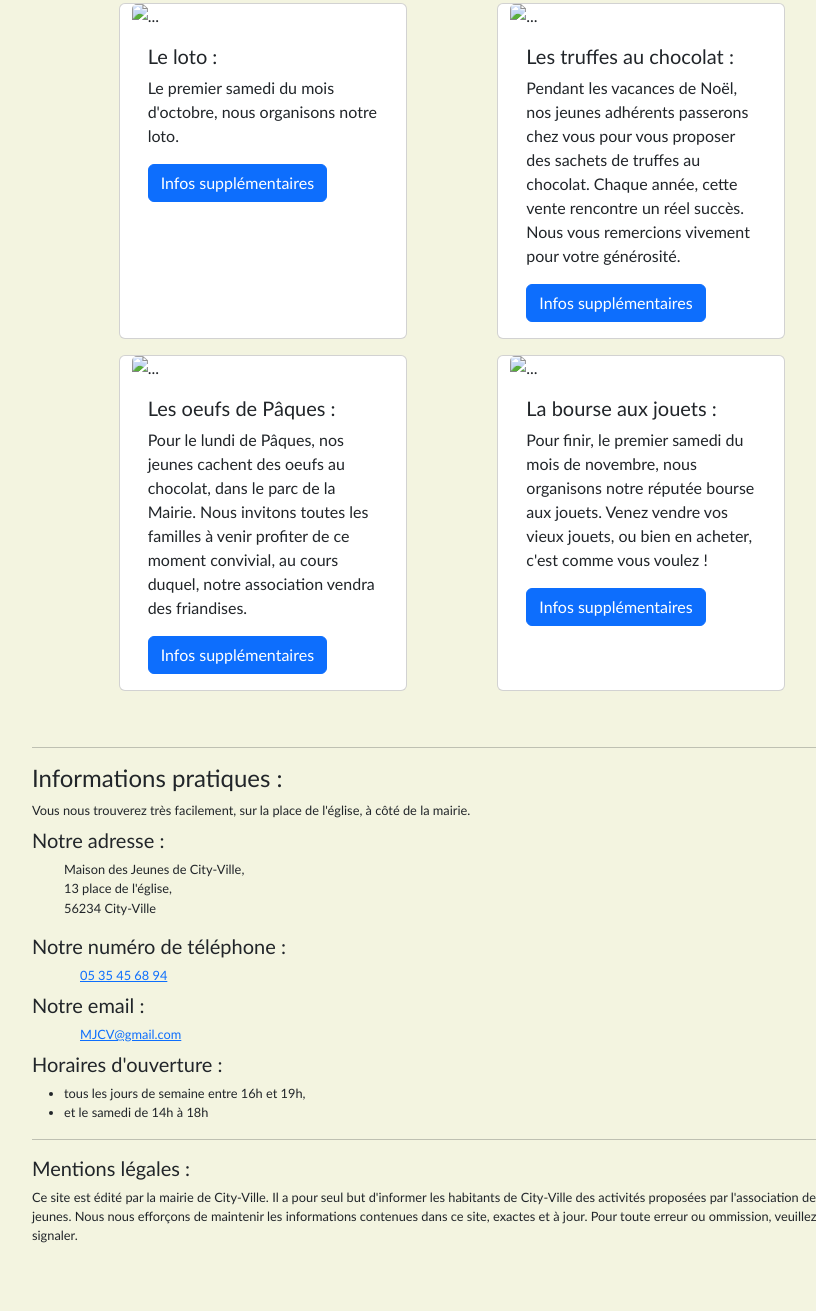
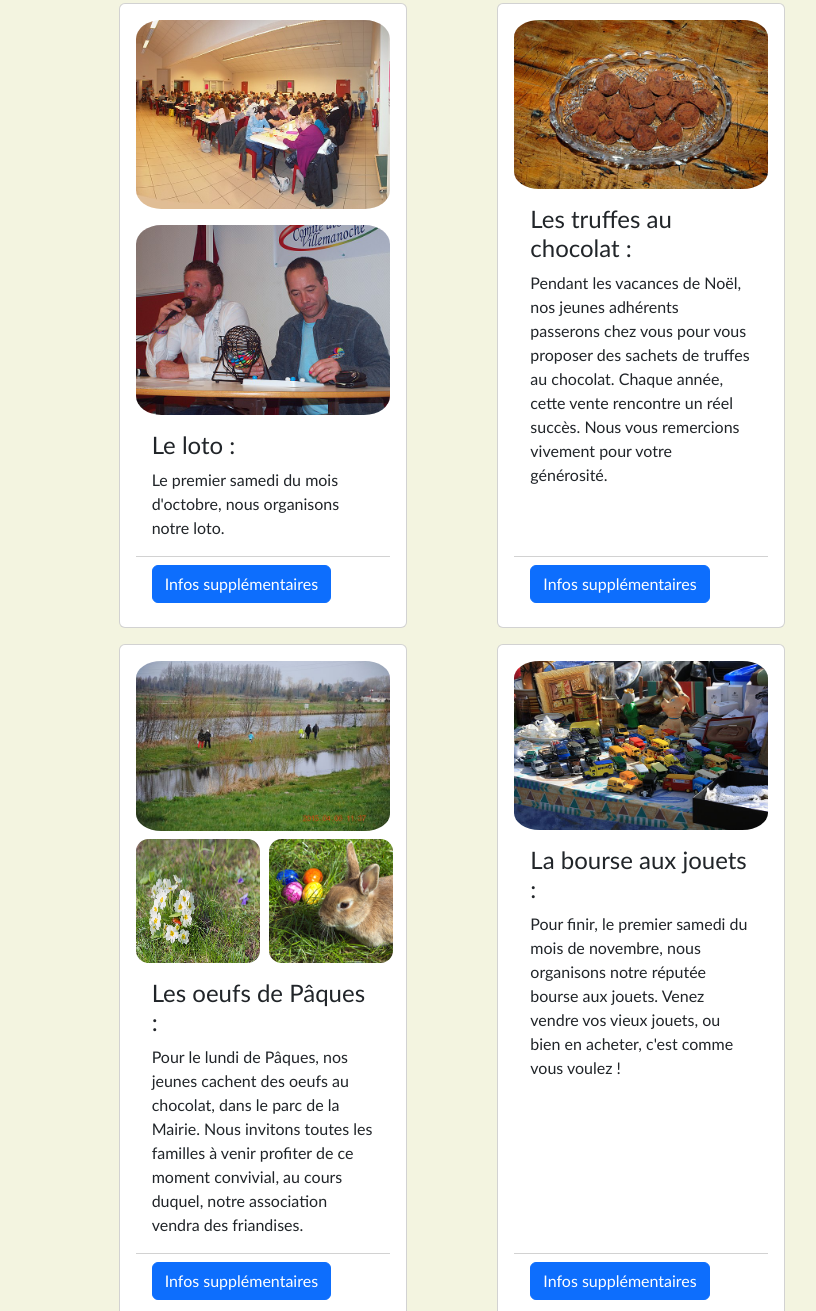
Before and after one commit to Karine167/ECF_entrainement_1, a website: page index.html in a window 1280 px wide. Shown: the part 991-2302 px from the top of the page, without its empty margins (176-992 px from the left). Before the commit the page ends 2268 px from the top, so only its background shows below. Drawn offline with nearby package versions, Linux system fonts and the light colour scheme.

Commit message:
Ajout photos dans evenements

```diff
--- a/index.html
+++ b/index.html
@@ -121,13 +121,18 @@
       <p>Afin de récolter des dons pour financer le bon fonctionnement et le bon
         déroulement des sorties de l'association, nous organisons plusieurs événements.</p>
       <div class="container-fluid row  justify-content-evenly ">
-        <div class="card col col-6 mb-3" style="width: 18rem;">
-          <img src="..." class="card-img-top" alt="...">
+        <div class="card col col-6 mb-3 p-3" style="width: 18rem;">
+          <img src="./photos/640px-Villemanoche-FR-89-loto_2018-a01.jpg" class="card-img-top mb-3"
+          alt="loto dans la salle des fêtes">
+          <img src="./photos/640px-Villemanoche-FR-89-loto_2018-a05.jpg" class="card-img-top"
+          alt="loto dans la salle des fêtes">
           <div class="card-body">
-            <h5 class="card-title">Le loto :</h5>
+            <h4 class="card-title">Le loto :</h4>
             <p class="card-text">Le premier samedi du mois d'octobre, nous organisons
               notre loto.
             </p>
+          </div>
+          <div class="card-footer bg-white">
             <!-- Button trigger modal -->
             <button type="button" class="btn btn-primary" data-bs-toggle="modal"
             data-bs-target="#loto">
@@ -159,16 +164,18 @@
             </div>
           </div>
         </div>
-        <div class="card col col-6 mb-3" style="width: 18rem;">
-          <img src="..." class="card-img-top" alt="...">
+        <div class="card col col-6 mb-3 p-3" style="width: 18rem;">
+          <img src="./photos/Bowl_of_truffles.jpg" class="card-img-top" alt="Assiettes de truffes au chocolat">
           <div class="card-body">
-            <h5 class="card-title">Les truffes au chocolat :</h5>
+            <h4 class="card-title">Les truffes au chocolat :</h4>
             <p class="card-text">Pendant les vacances de Noël, nos jeunes adhérents
               passerons chez vous pour vous proposer des sachets de truffes au
               chocolat.
               Chaque année, cette vente rencontre un réel succès. Nous vous remercions
               vivement pour votre générosité.
             </p>
+          </div>
+          <div class="card-footer bg-white">
             <!-- Button trigger modal -->
             <button type="button" class="btn btn-primary" data-bs-toggle="modal"
             data-bs-target="#truffes">
@@ -199,15 +206,23 @@
             </div>
           </div>
         </div>
-        <div class="card col col-6 mb-3" style="width: 18rem;">
-          <img src="..." class="card-img-top" alt="...">
+        <div class="card col col-6 mb-3 p-3" style="width: 18rem;">
+            <img src="./photos/Ilôt_de_l'Aa.jpg" class="card-img-top mb-2" alt="Chasse aux oeufs de Pâques">
+            <div class="oeufs-photos">
+              <img src="./photos/Primula_vulgaris_'Gigha_White'_(Primevère_commune)_-_18.jpg"
+              class="card-img-top oeufs-photos" alt="Oeuf de Pâques caché sous une primevère commune">
+              <img src="./photos/Easterbunny_1.jpg" class="card-img-top oeufs-photos"
+              alt="Oeuf de Pâques caché sous une primevère commune">
+            </div>
           <div class="card-body">
-            <h5 class="card-title">Les oeufs de Pâques :</h5>
+            <h4 class="card-title">Les oeufs de Pâques :</h4>
             <p class="card-text">Pour le lundi de Pâques, nos jeunes cachent
               des oeufs au chocolat, dans le parc de la Mairie. Nous invitons toutes les
               familles à venir profiter de ce moment convivial, au cours duquel,
               notre association vendra des friandises.
             </p>
+          </div>
+          <div class="card-footer bg-white">
             <!-- Button trigger modal -->
             <button type="button" class="btn btn-primary" data-bs-toggle="modal"
             data-bs-target="#oeufs">
@@ -241,14 +256,15 @@
             </div>
           </div>
         </div>
-        <div class="card col col-6 mb-3" style="width: 18rem;">
-          <img src="..." class="card-img-top" alt="...">
+        <div class="card col col-6 mb-3 p-3" style="width: 18rem;">
+          <img src="./photos/640px-Second-hand_market_in_Champigny-sur-Marne_077.jpg" class="card-img-top" alt="...">
           <div class="card-body">
-            <h5 class="card-title">La bourse aux jouets :</h5>
+            <h4 class="card-title">La bourse aux jouets :</h4>
             <p class="card-text">Pour finir, le premier samedi du mois de novembre,
               nous organisons notre réputée bourse aux jouets. Venez vendre vos vieux
               jouets, ou bien en acheter, c'est comme vous voulez !</p>
-
+          </div>
+          <div class="card-footer bg-white">
             <!-- Button trigger modal -->
             <button type="button" class="btn btn-primary" data-bs-toggle="modal"
             data-bs-target="#bourseJouets">Infos supplémentaires</button>
--- a/style.css
+++ b/style.css
@@ -25,6 +25,17 @@ header{
   border-radius: 10%;
   width:40%;
   justify-content: flex-end;
+}
+
+#evenements img{
+  border-radius: 10%;
+}
+.oeufs-photos {
+  display: flex;
+  flex-direction: row;
+  gap: 5%;
+  width: 70%;
+  border-radius: 10%;
 }
 .ville{
   display: inline-flex;
```
Also changed, not shown: photos/640px-Second-hand_market_in_Champigny-sur-Marne_077.jpg (added), photos/640px-Villemanoche-FR-89-loto_2018-a01.jpg (added), photos/640px-Villemanoche-FR-89-loto_2018-a05.jpg (added), photos/Easterbunny_1.jpg (added), photos/Ilôt_de_l'Aa.jpg (added), photos/Primula_vulgaris_'Gigha_White'_(Primevère_commune)_-_18.jpg (added).
